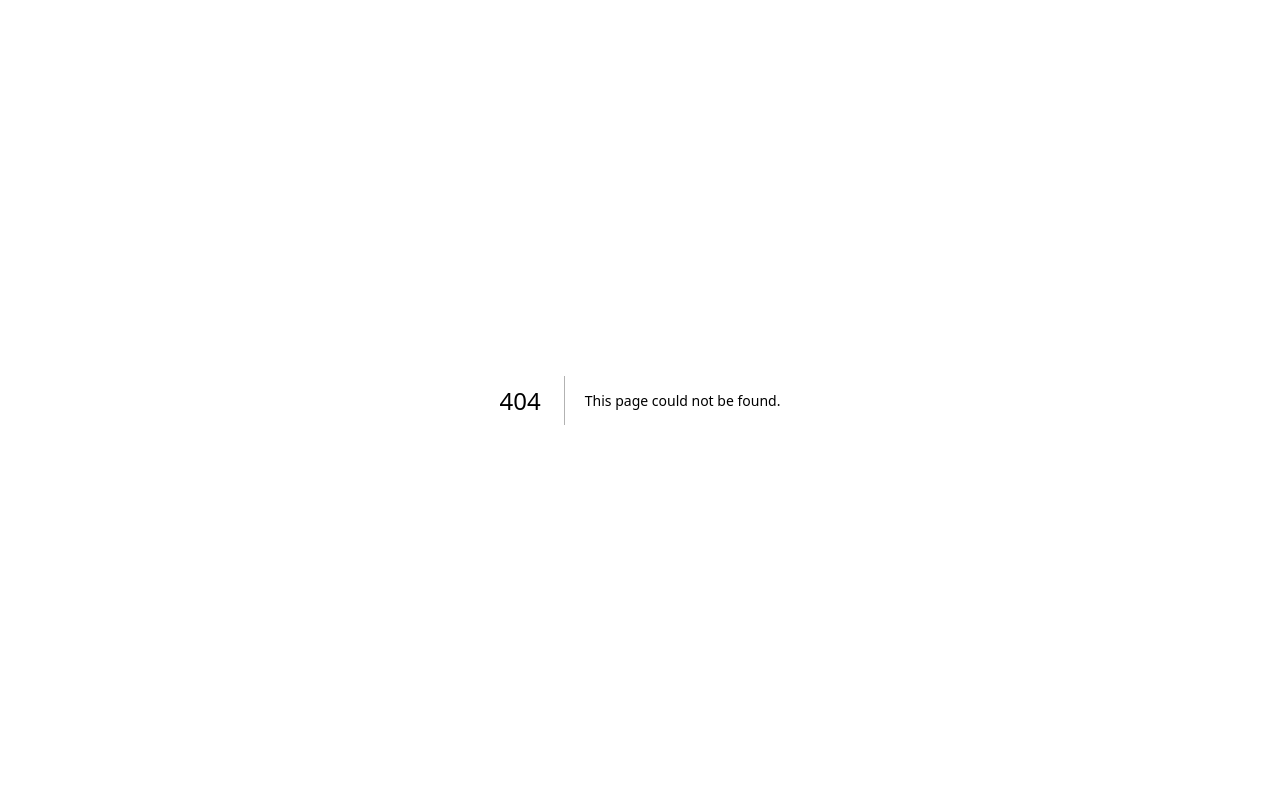
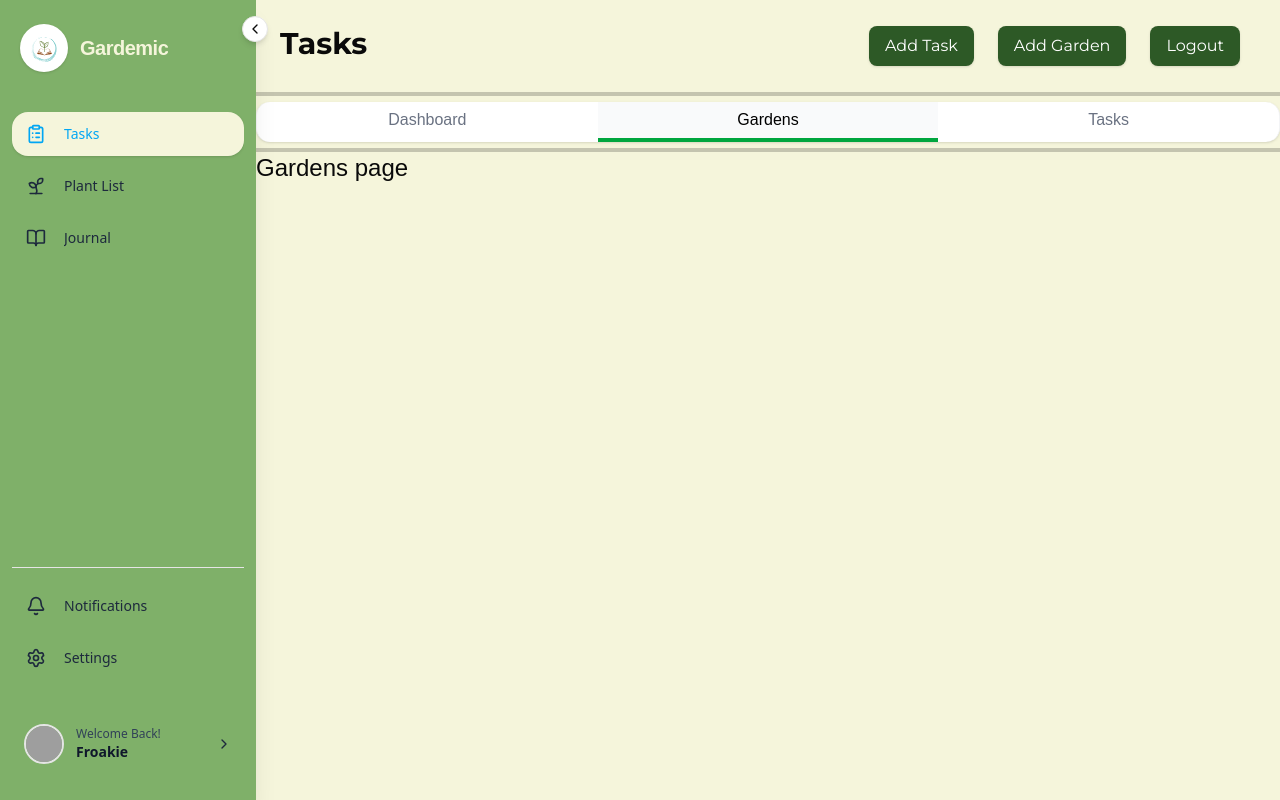
Before and after one commit to CSci-153-Web-Systems-and-Technologies/batch-2025-gardemic-web, a Next.js app: page /gardens in a window 1280 px wide. Before the commit this address had no page. Built offline with nearby package versions, Linux system fonts and the light colour scheme; grey boxes are pictures that could not be loaded; a web font is replaced by a local one.

Commit message:
Create initial gardens page

```diff
--- /dev/null
+++ b/app/(authenticated)/gardens/page.tsx
@@ -0,0 +1,12 @@
+export default function GardensPage()
+{
+    return (
+        <>
+          <div className="bg-accent-white h-full">
+            <h1 className="text-2xl">
+                Gardens page
+            </h1>
+          </div>
+        </>
+    );
+}
```
